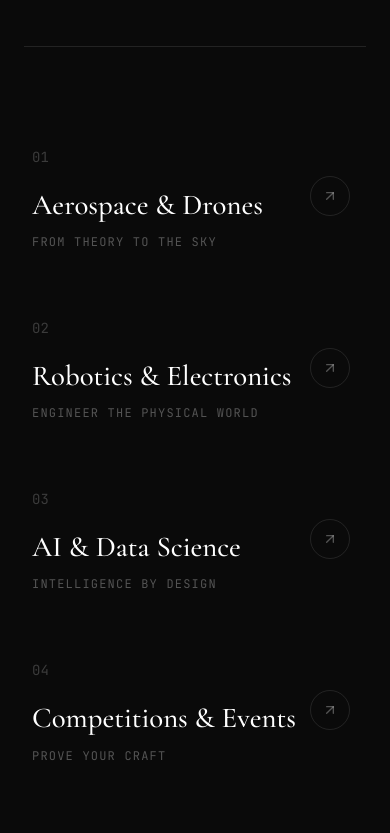
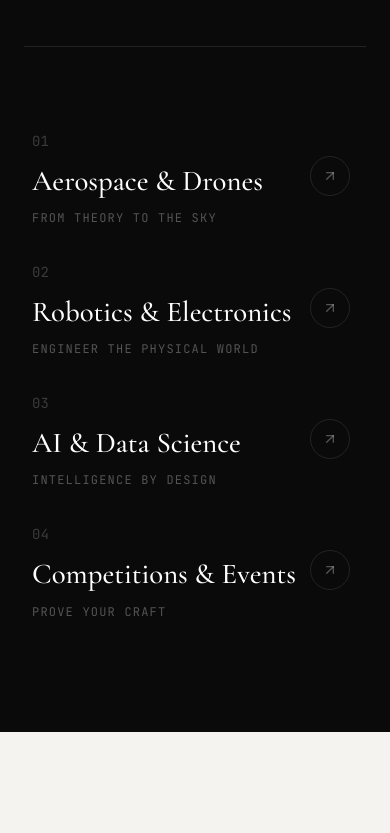
Before and after one commit to kaifashraf/pluginscience, a Next.js app: page / in a window 390 px wide. Shown: the part 2951-3784 px from the top of the page. Built offline with nearby package versions, Linux system fonts and the light colour scheme.

Commit message:
Reduce vertical height of disciplines boxes on mobile

```diff
--- a/app/page.tsx
+++ b/app/page.tsx
@@ -148,7 +148,7 @@ export default function Home() {
             {disciplines.map((d, i) => (
               <Link href={d.href} key={i}>
                 <div
-                  className="group flex flex-col md:grid md:grid-cols-12 gap-4 md:gap-6 py-8 md:py-14 cursor-pointer hover:bg-white/[0.02] transition-colors px-2 relative"
+                  className="group flex flex-col md:grid md:grid-cols-12 gap-2 md:gap-6 py-4 md:py-14 cursor-pointer hover:bg-white/[0.02] transition-colors px-2 relative"
                 >
                   <div className="md:col-span-1 flex items-start pt-1">
                     <span className="text-white/20 text-sm font-mono">{d.num}</span>
```
